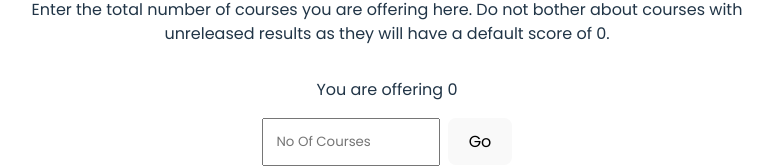
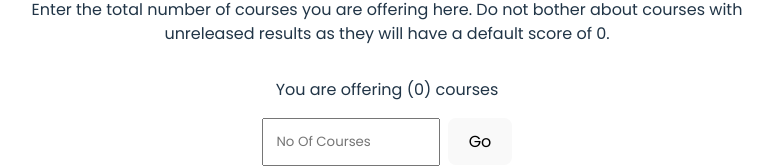
Before and after one commit to rx-rz/cgpa-calculator, a React (Vite) app: page / in a window 1280 px wide. Shown: the part 222-390 px from the top of the page, without its empty margins (253-1026 px from the left). Built offline with nearby package versions, Linux system fonts and the light colour scheme.

Commit message:
fixed typos

```diff
--- a/src/App.tsx
+++ b/src/App.tsx
@@ -120,7 +120,7 @@ function App() {
         </p>
         <p>
           You are offering{" "}
-          {Number.isNaN(noOfCourses) || noOfCourses === 0 ? 0 : noOfCourses}
+          ({Number.isNaN(noOfCourses) || noOfCourses === 0 ? 0 : noOfCourses}) courses
         </p>
         <form onSubmit={(e) => handleSubmit(e)} className="form">
           <input
```
